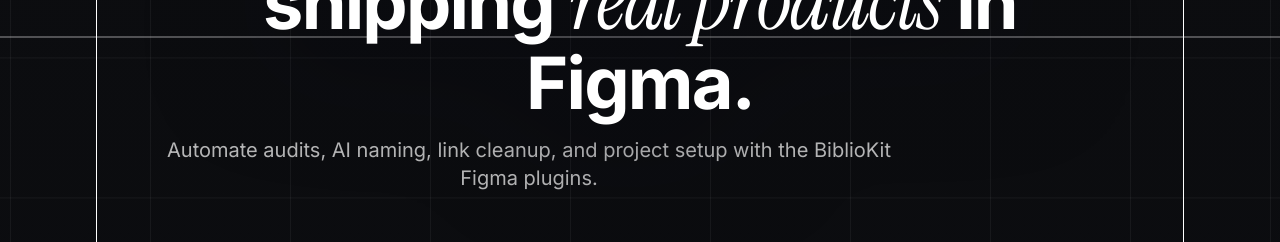
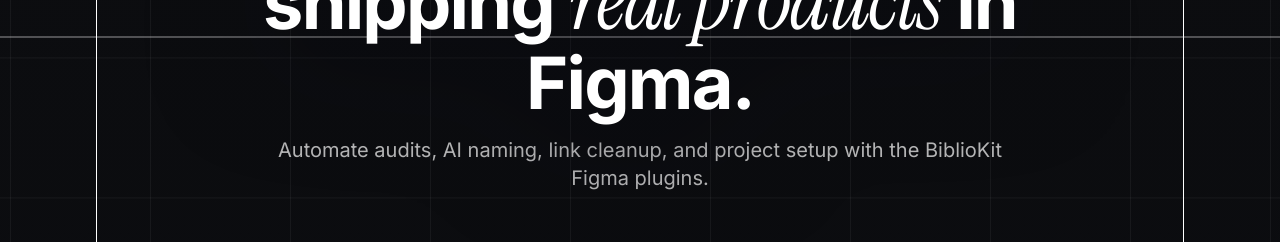
Before and after one commit to emviedv/BKitLaunch, a React (Vite) app: page / in a window 1280 px wide. Shown: the part 920-1162 px from the top of the page. Built offline with nearby package versions, Linux system fonts and the light colour scheme.

Commit message:
Center landing features intro text

```diff
--- a/src/components/ProductContentSections.tsx
+++ b/src/components/ProductContentSections.tsx
@@ -331,7 +331,7 @@ const ProductContentSections: React.FC<ProductContentSectionsProps> = ({
             style={{ width: '100%', height: '100%' }}
           />
         </div>
-        <div className="relative z-20 py-16 px-12 w-full">
+        <div className="relative z-20 py-16 px-12 w-full text-center">
           <h2 className={cn(SECTION_TITLE_CLASS, 'font-display text-center text-white drop-shadow-[0_20px_60px_rgba(4,0,12,0.6)]')}>
             {featuresTitle.split('\n').map((line, i, arr) => (
               <span key={i}>
@@ -341,7 +341,7 @@ const ProductContentSections: React.FC<ProductContentSectionsProps> = ({
             ))}
           </h2>
           {featuresDescription && (
-            <p className={cn(SECTION_DESCRIPTION_CLASS, 'mt-4 max-w-3xl text-white/70')}>
+            <p className={cn(SECTION_DESCRIPTION_CLASS, 'mt-4 max-w-3xl text-white/70 mx-auto')}>
               {featuresDescription}
             </p>
           )}
```
Also changed, not shown: 1 other file (tests, documents, lock files or other folders).
